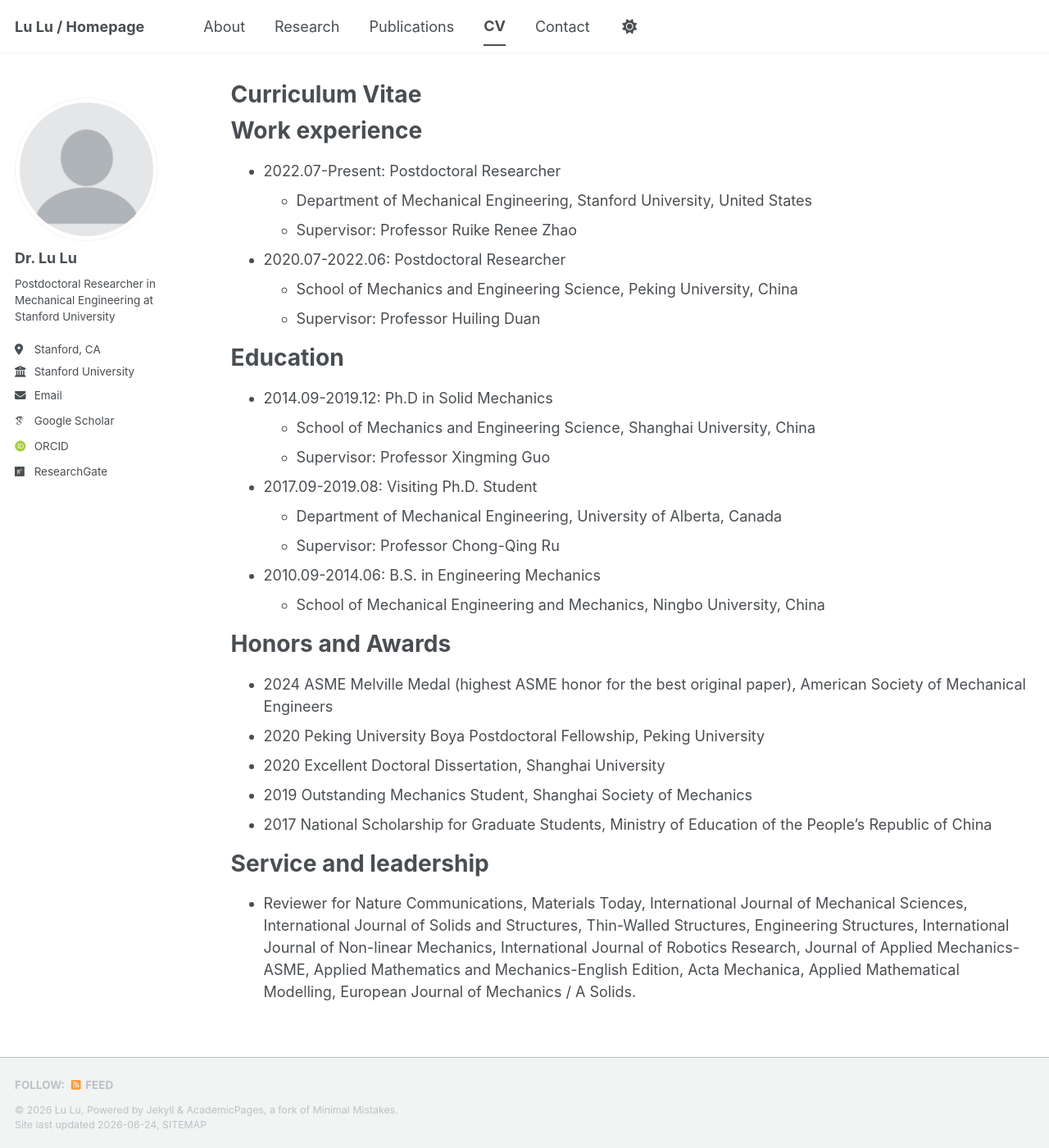
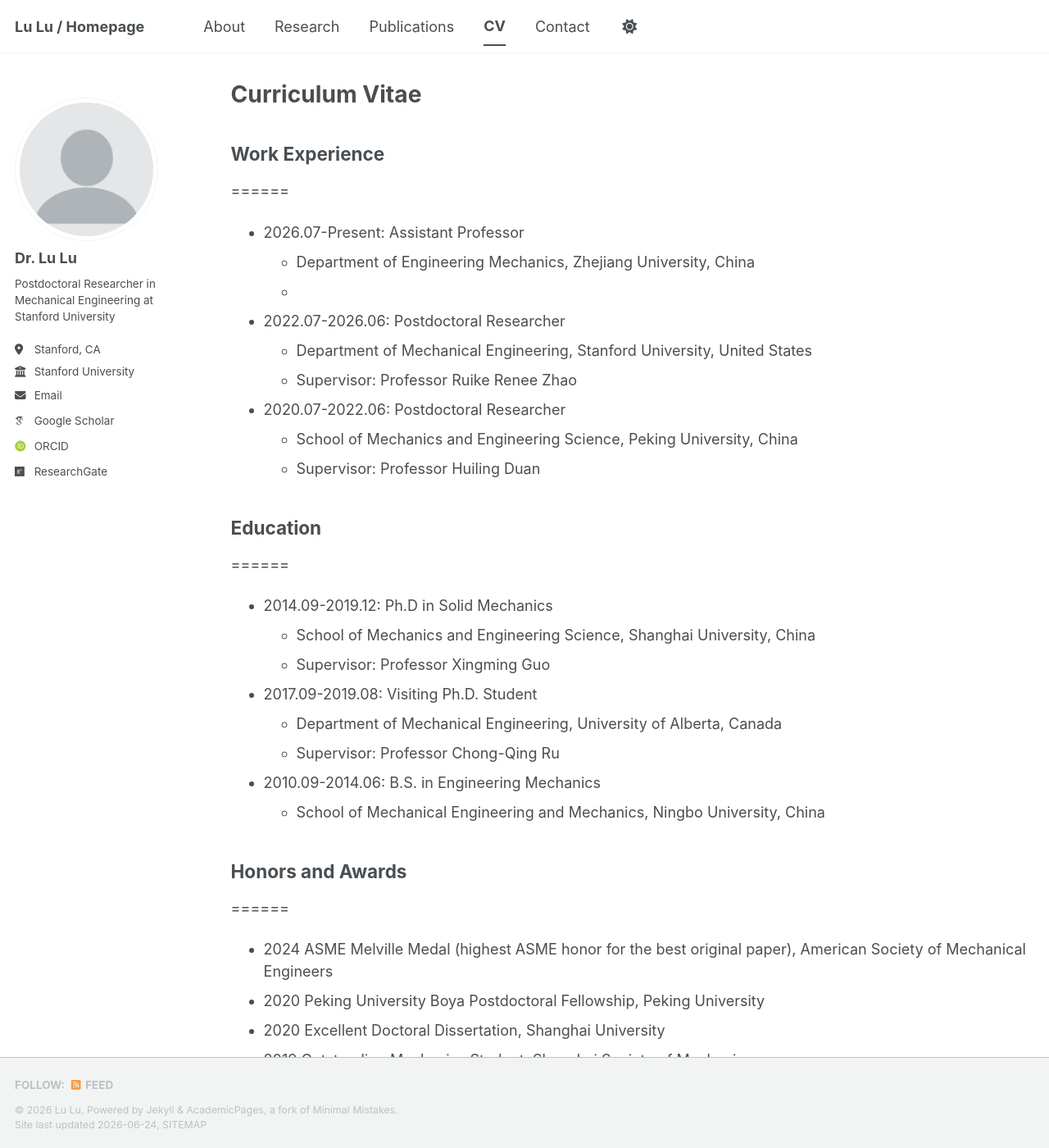
Before and after one commit to ZJU-LuLab/ZJU-LuLab.github.io, a Jekyll site: the page built from _pages/cv.md, in a window 1280 px wide and 1400 px high. Shown: the whole window at 82% size. Built offline with Jekyll 4.4.1, drawn with Linux system fonts in a browser that asks for light colours; some web fonts are replaced; a script bundle is joined from its source files by our own code; library files that are not in the unit come from our copies.

Commit message:
Update cv.md

```diff
--- a/_pages/cv.md
+++ b/_pages/cv.md
@@ -11,9 +11,12 @@ redirect_from:
 
 
 
-Work experience
+## Work Experience
 ======
-* 2022.07-Present: Postdoctoral Researcher
+* 2026.07-Present: Assistant Professor
+  * Department of Engineering Mechanics, Zhejiang University, China
+  *
+* 2022.07-2026.06: Postdoctoral Researcher
   * Department of Mechanical Engineering, Stanford University, United States
   * Supervisor: Professor Ruike Renee Zhao
 
@@ -21,7 +24,7 @@ Work experience
   * School of Mechanics and Engineering Science, Peking University, China
   * Supervisor: Professor Huiling Duan
 
-Education
+## Education
 ======
 * 2014.09-2019.12: Ph.D in Solid Mechanics
   * School of Mechanics and Engineering Science, Shanghai University, China
@@ -34,7 +37,7 @@ Education
 * 2010.09-2014.06: B.S. in Engineering Mechanics
   * School of Mechanical Engineering and Mechanics, Ningbo University, China
 
-Honors and Awards
+## Honors and Awards
 ======
 * 2024 ASME Melville Medal (highest ASME honor for the best original paper), American Society of Mechanical Engineers
 * 2020 Peking University Boya Postdoctoral Fellowship, Peking University
@@ -42,6 +45,6 @@ Honors and Awards
 * 2019 Outstanding Mechanics Student, Shanghai Society of Mechanics
 * 2017 National Scholarship for Graduate Students, Ministry of Education of the People’s Republic of China
 
-Service and leadership
+## Service and Leadership
 ======
 * Reviewer for Nature Communications, Materials Today, International Journal of Mechanical Sciences, International Journal of Solids and Structures, Thin-Walled Structures, Engineering Structures, International Journal of Non-linear Mechanics, International Journal of Robotics Research, Journal of Applied Mechanics-ASME, Applied Mathematics and Mechanics-English Edition, Acta Mechanica, Applied Mathematical Modelling, European Journal of Mechanics / A Solids.
```
